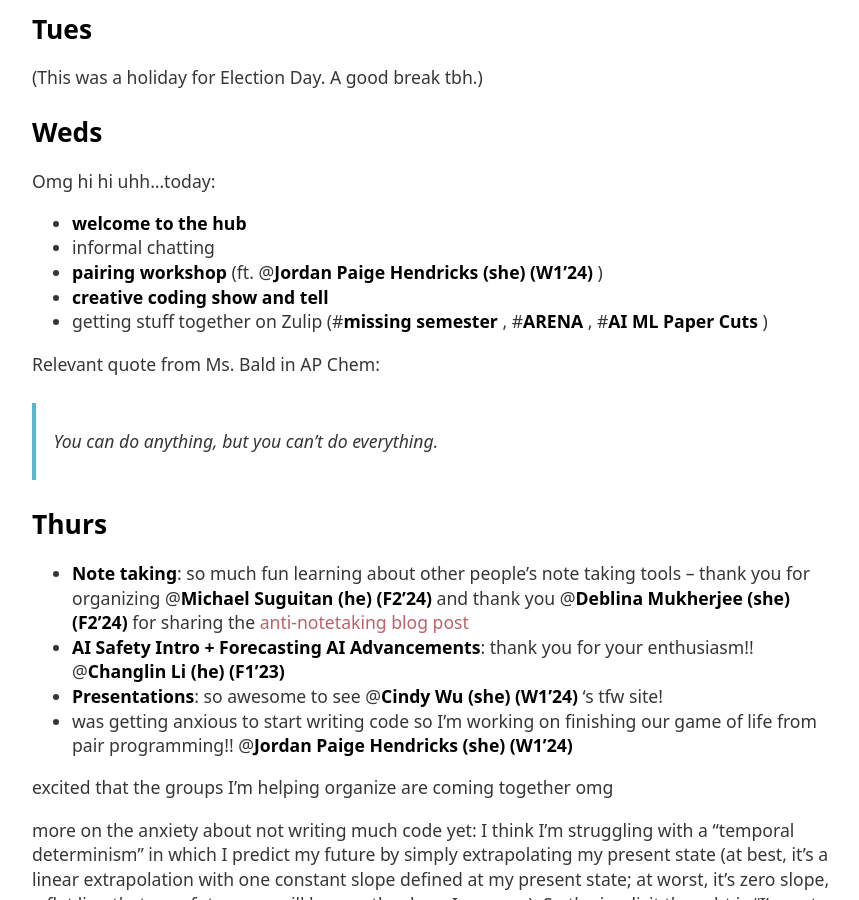
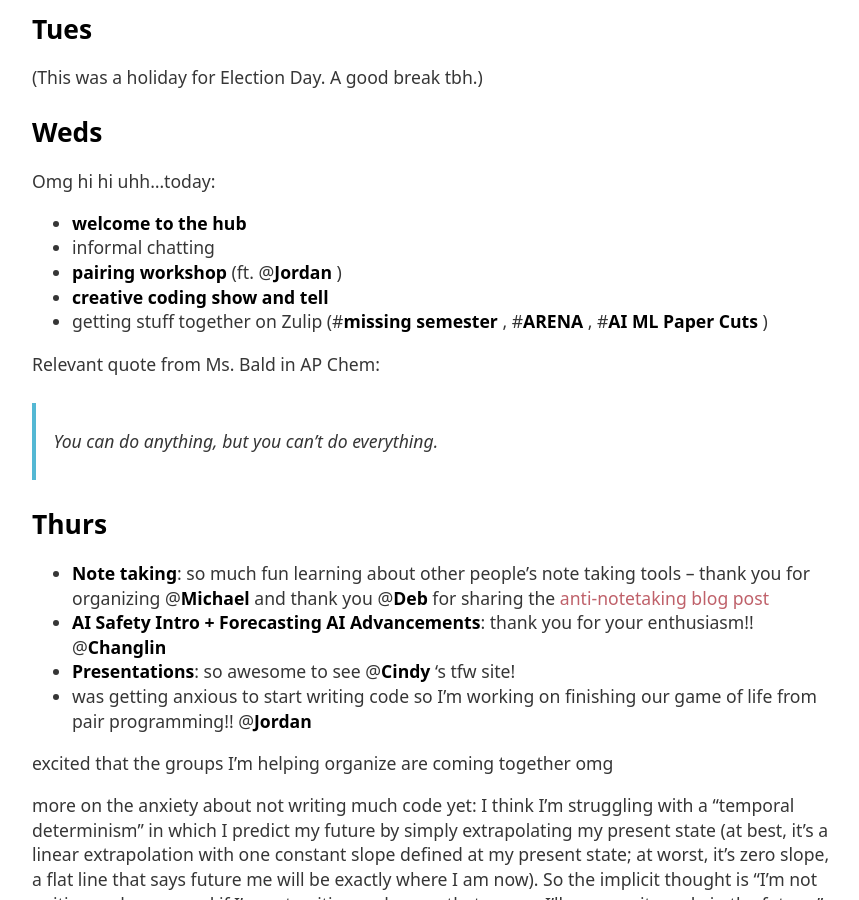
Before and after one commit to grkw/grkw.github.io, a Jekyll site: the page built from _posts/2024-11-11-rc-week-1.md, in a window 1280 px wide and 900 px high, scrolled down 383 px. Shown: the whole window, without its empty margins (208-1067 px from the left). Built offline with Jekyll 4.4.1, drawn with Linux system fonts in a browser that asks for light colours; some of the changed text lies outside the part shown.

Commit message:
Change to first names only -- will need to fix this in history

```diff
--- a/_posts/2024-11-11-rc-week-1.md
+++ b/_posts/2024-11-11-rc-week-1.md
@@ -13,7 +13,7 @@ My first day! Feeling a bit nervous but also excited. I really want RC to be a t
 Omg hi hi uhh...today:
 - **welcome to the hub**
 - informal chatting
-- **pairing workshop** (ft. @**Jordan Paige Hendricks (she) (W1'24)** )
+- **pairing workshop** (ft. @**Jordan** )
 - **creative coding show and tell**
 - getting stuff together on Zulip (#**missing semester** , #**ARENA** , #**AI ML Paper Cuts** )
 
@@ -21,10 +21,10 @@ Relevant quote from Ms. Bald in AP Chem:
 > You can do *any*thing, but you can't do *every*thing.
 
 ## Thurs
-- **Note taking**: so much fun learning about other people's note taking tools -- thank you for organizing @**Michael Suguitan (he) (F2'24)** and thank you @**Deblina Mukherjee (she) (F2'24)** for sharing the [anti-notetaking blog post](https://sashachapin.substack.com/p/notes-against-note-taking-systems)
-- **AI Safety Intro + Forecasting AI Advancements**: thank you for your enthusiasm!! @**Changlin Li (he) (F1'23)**
-- **Presentations**: so awesome to see @**Cindy Wu (she) (W1'24)** 's tfw site!
-- was getting anxious to start writing code so I'm working on finishing our game of life from pair programming!! @**Jordan Paige Hendricks (she) (W1'24)**
+- **Note taking**: so much fun learning about other people's note taking tools -- thank you for organizing @**Michael** and thank you @**Deb** for sharing the [anti-notetaking blog post](https://sashachapin.substack.com/p/notes-against-note-taking-systems)
+- **AI Safety Intro + Forecasting AI Advancements**: thank you for your enthusiasm!! @**Changlin**
+- **Presentations**: so awesome to see @**Cindy** 's tfw site!
+- was getting anxious to start writing code so I'm working on finishing our game of life from pair programming!! @**Jordan**
 
 excited that the groups I'm helping organize are coming together omg
 
@@ -39,11 +39,11 @@ The truth is, I have agency through time, i.e. a non-zero derivative that I cont
 quotes pulled (out of context, lol) from [Saving Time by Jenny Odell](https://search.worldcat.org/title/Saving-time-:-discovering-a-life-beyond-the-clock/oclc/1330404655)
 
 ## Fri
-- **coffee chat with** @**Lucy McPhail (she/they/it) (F1'24)**
-- pairing on game of life with @**Jordan Paige Hendricks (she) (W1'24)** ty :pray:
+- **coffee chat with** @**Lucy**
+- pairing on game of life with @**Jordan** ty :pray:
 - **Building your Volitional Muscles** getting myself together (good clear first projects: *simple* personal website, *simple* professional website, *simple* personal+professional blog)!
-- ran into @**Alexa Greenberg (she) (F1'24)** omg it was meant to be (papers: https://arxiv.org/pdf/2402.01103, https://arxiv.org/pdf/2205.09991, https://arxiv.org/pdf/2309.08587)
-- **coffee chat with** @**Luisa Vasquez (she) (W1'24)**
+- ran into @**Alexa** omg it was meant to be (papers: https://arxiv.org/pdf/2402.01103, https://arxiv.org/pdf/2205.09991, https://arxiv.org/pdf/2309.08587)
+- **coffee chat with** @**Luisa**
 - more working on my game of life TUI using [ratatui](https://ratatui.rs/), looking at [hashlife](https://en.wikipedia.org/wiki/Hashlife) algo
 
 yippee
```
